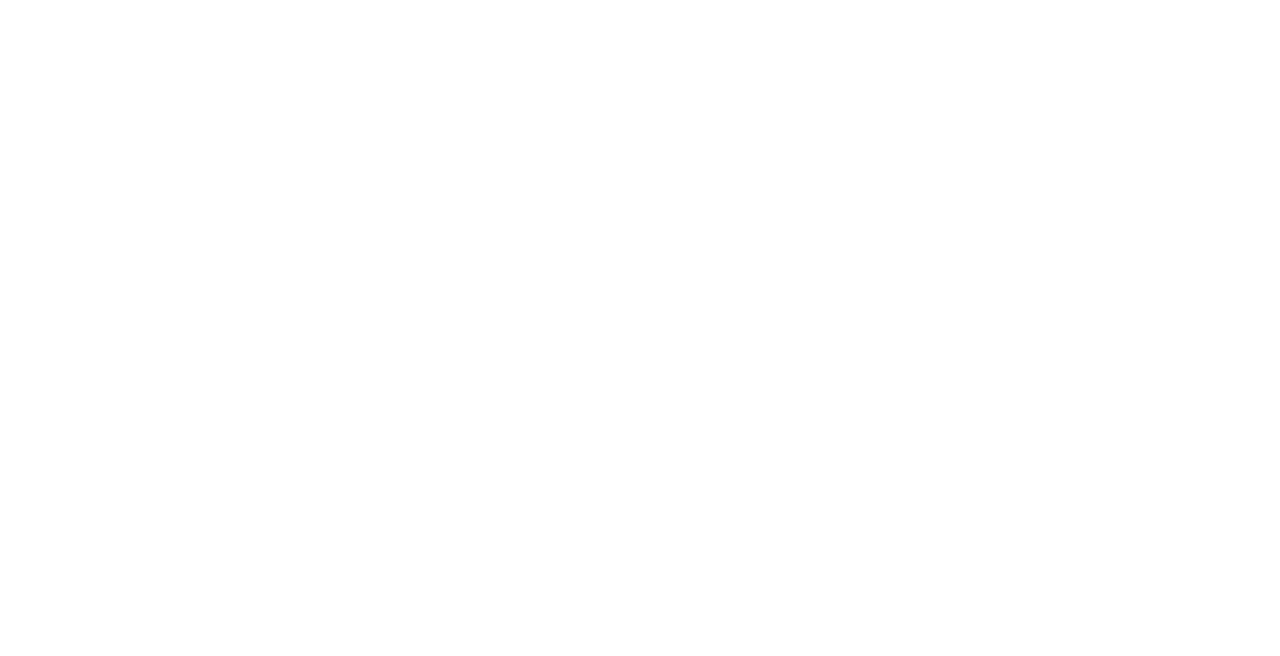
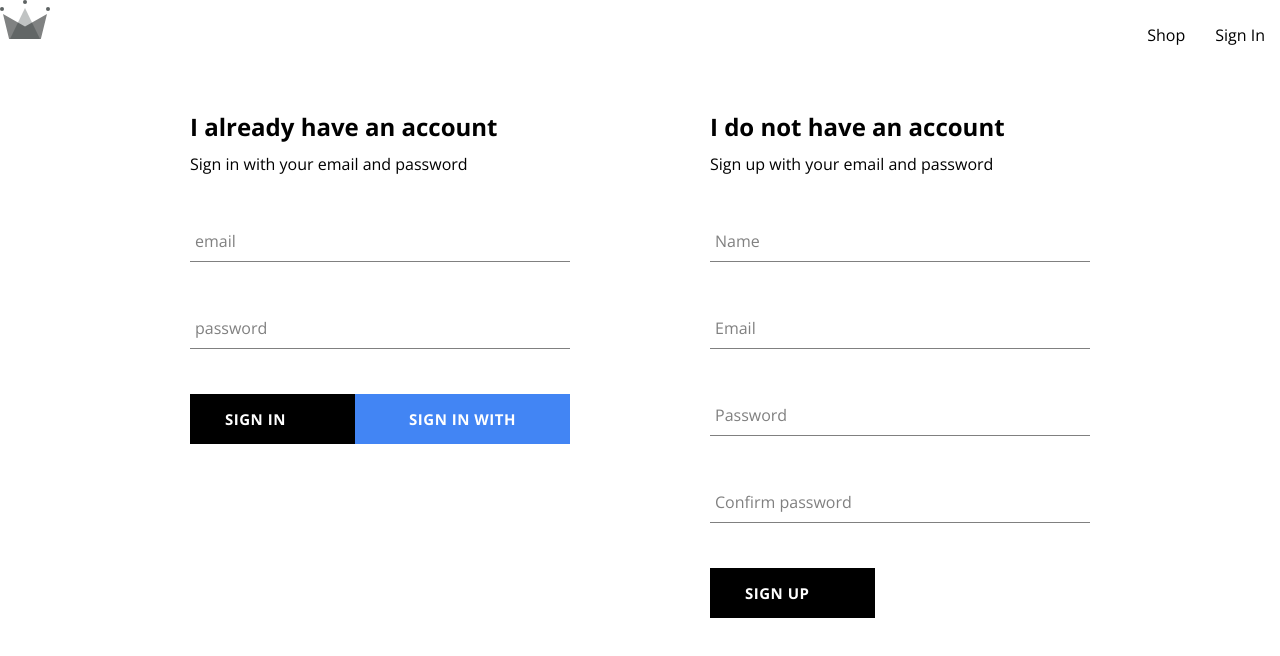
Before and after one commit to RyadC/crown-clothing, a React (Create React App) app: page /auth in a window 1280 px wide. Before the commit this address had no page. Shown: the top 656 px of the page. Built offline with nearby package versions, Linux system fonts and the light colour scheme.

Commit message:
:lipstick: style(authentication): add styles

```diff
--- a/src/App.js
+++ b/src/App.js
@@ -1,7 +1,7 @@
 import { Routes, Route } from "react-router-dom";
 import Home from "./routes/home/home.component";
 import Navigation from "./routes/navigation/navigation.component";
-import SignIn from "./routes/sign-in/sign-in.component";
+import Authentication from "./routes/authentication/authentication.component";
 
 const Shop = () => {
   return <h1>Je suis le shop</h1>;
@@ -13,7 +13,7 @@
       <Route path="/" element={<Navigation />}>
         <Route index element={<Home />} />
         <Route path="shop" element={<Shop />} />
-        <Route path="sign-in" element={<SignIn />} />
+        <Route path="auth" element={<Authentication />} />
       </Route>
     </Routes>
   );
--- a/src/routes/sign-in/sign-in.component.jsx
+++ b/src/routes/authentication/authentication.component.jsx
@@ -2,15 +2,16 @@
 
 import SignUpForm from "../../components/sign-up-form/sign-up-form.component.jsx";
 import SignInForm from "../../components/sign-in-form/sign-in-form.component.jsx";
+import "./authentication.styles.scss";
 
-const SignIn = () => {
+const Authentication = () => {
   return (
-    <div>
-      <h1>SignIn page</h1>
+    <div className="authentication-container">
+      {/* <h1>SignIn page</h1> */}
       <SignInForm />
       <SignUpForm />
     </div>
   );
 };
 
-export default SignIn;
+export default Authentication;
--- /dev/null
+++ b/src/routes/authentication/authentication.styles.scss
@@ -0,0 +1,6 @@
+.authentication-container {
+  display: flex;
+  justify-content: space-between;
+  width: 900px;
+  margin: 30px auto;
+}
--- a/src/routes/navigation/navigation.component.jsx
+++ b/src/routes/navigation/navigation.component.jsx
@@ -14,7 +14,7 @@
           <Link className="nav-link" to={"/shop"}>
             Shop
           </Link>
-          <Link className="nav-link" to={"/sign-in"}>
+          <Link className="nav-link" to={"/auth"}>
             Sign In
           </Link>
         </div>
```
